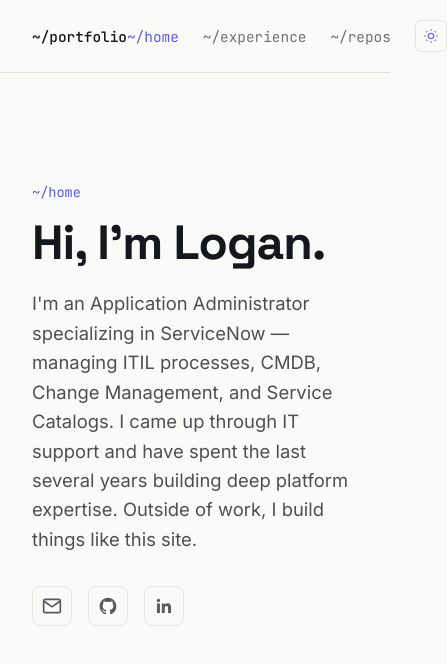
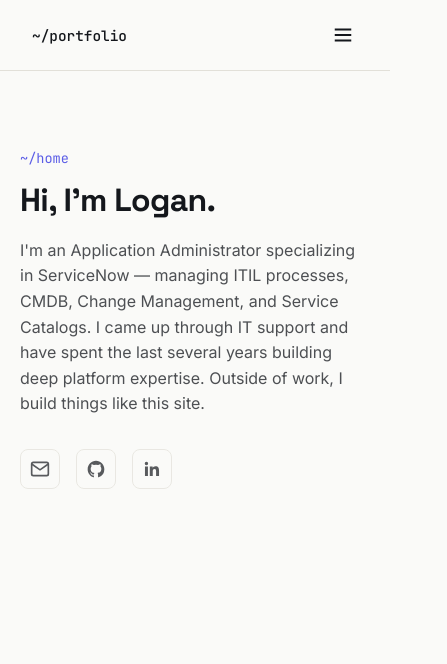
Before and after one commit to logan818/portfolio-app, an Angular app in the folder frontend/: page / in a window 390 px wide. Shown: the top 664 px of the page, 447 px wide, since content can reach past the window. Built offline with nearby package versions, Linux system fonts and the light colour scheme.

Commit message:
fix mobile responsive layout: hambgurger nav menu, skills sidebar stacking, hero text sizing

```diff
--- a/frontend/src/app/components/experience/experience.scss
+++ b/frontend/src/app/components/experience/experience.scss
@@ -1,9 +1,3 @@
-@media (max-width: 768px) {
-  .page {
-    grid-template-columns: 1fr;
-  }
-}
-
 .page {
   display: grid;
   grid-template-columns: 1fr 260px;
@@ -130,3 +124,9 @@
   font-size: 0.90rem;
   color: var(--accent);
 }
+
+@media (max-width: 768px) {
+  .page {
+    grid-template-columns: 1fr;
+  }
+}
--- a/frontend/src/app/components/home/home.scss
+++ b/frontend/src/app/components/home/home.scss
@@ -59,3 +59,17 @@
   width: 20px;
   height: 20px;
 }
+
+@media (max-width: 600px) {
+  .hero {
+    padding: 4rem 1.25rem 3rem;
+  }
+
+  .hero h1 {
+    font-size: 2rem;
+  }
+
+  .hero__lede {
+    font-size: 1rem;
+  }
+}
--- a/frontend/src/app/components/nav/nav.html
+++ b/frontend/src/app/components/nav/nav.html
@@ -1,9 +1,19 @@
 <nav class="nav">
-  <a class="nav__brand" routerLink="/">~/portfolio</a>
-  <div class="nav__links">
-    <a routerLink="/" routerLinkActive="active" [routerLinkActiveOptions]="{exact: true}">~/home</a>
-    <a routerLink="/experience" routerLinkActive="active">~/experience</a>
-    <a routerLink="/repos" routerLinkActive="active">~/repos</a>
+  <a class="nav__brand" routerLink="/" (click)="closeMenu()">~/portfolio</a>
+
+  <button class="hamburger" (click)="toggleMenu()" [attr.aria-label]="isMenuOpen() ? 'Close menu' : 'Open menu'">
+    <svg *ngIf="!isMenuOpen()" viewBox="0 0 24 24" fill="none" stroke="currentColor" stroke-width="2">
+      <path d="M3 6h18M3 12h18M3 18h18"/>
+    </svg>
+    <svg *ngIf="isMenuOpen()" viewBox="0 0 24 24" fill="none" stroke="currentColor" stroke-width="2">
+      <path d="M6 6l12 12M18 6L6 18"/>
+    </svg>
+  </button>
+
+  <div class="nav__links" [class.nav__links--open]="isMenuOpen()">
+    <a routerLink="/" routerLinkActive="active" [routerLinkActiveOptions]="{exact: true}" (click)="closeMenu()">~/home</a>
+    <a routerLink="/experience" routerLinkActive="active" (click)="closeMenu()">~/experience</a>
+    <a routerLink="/repos" routerLinkActive="active" (click)="closeMenu()">~/repos</a>
     <button class="theme-toggle" (click)="toggleTheme()" [attr.aria-label]="isDark() ? 'Switch to light mode' : 'Switch to dark mode'">
       <svg *ngIf="!isDark()" viewBox="0 0 24 24" fill="none" stroke="currentColor" stroke-width="2">
         <circle cx="12" cy="12" r="4"/>
--- a/frontend/src/app/components/nav/nav.scss
+++ b/frontend/src/app/components/nav/nav.scss
@@ -6,6 +6,7 @@
   border-bottom: 1px solid var(--border);
   font-family: var(--font-mono);
   font-size: 0.9rem;
+  position: relative;
 }
 
 .nav__brand {
@@ -61,3 +62,51 @@
   opacity: 1;
   border-color: var(--accent);
 }
+
+.hamburger {
+  display: none;
+  background: none;
+  border: none;
+  cursor: pointer;
+  color: var(--ink);
+  padding: 0.25rem;
+}
+
+.hamburger svg {
+  width: 22px;
+  height: 22px;
+}
+
+@media (max-width: 640px) {
+  .nav {
+    flex-wrap: wrap;
+  }
+  .hamburger {
+    display: flex;
+  }
+
+  .nav__links {
+    flex-direction: column;
+    align-items: flex-start;
+    gap: 0;
+    background: var(--paper);
+    max-height: 0;
+    overflow: hidden;
+    transition: max-height 0.2s ease;
+    width: 100%;
+  }
+
+  .nav__links--open {
+    max-height: 300px;
+    border-bottom: 1px solid var(--border);
+  }
+
+  .nav__links a {
+    padding: 1rem 2rem;
+    width: 100%;
+  }
+
+  .theme-toggle {
+    margin: 1rem 2rem;
+  }
+}
--- a/frontend/src/app/components/nav/nav.ts
+++ b/frontend/src/app/components/nav/nav.ts
@@ -11,6 +11,7 @@ import { RouterLinkActive } from '@angular/router';
 })
 export class Nav {
   isDark = signal(localStorage.getItem('theme') === 'dark');
+  isMenuOpen = signal(false);
 
   constructor() {
     this.applyTheme();
@@ -22,7 +23,16 @@ export class Nav {
     this.applyTheme();
   }
 
+  toggleMenu(): void {
+    this.isMenuOpen.set(!this.isMenuOpen());
+  }
+
+  closeMenu(): void {
+    this.isMenuOpen.set(false);
+  }
+
   private applyTheme(): void {
     document.documentElement.classList.toggle('dark', this.isDark());
   }
+
 }
```
